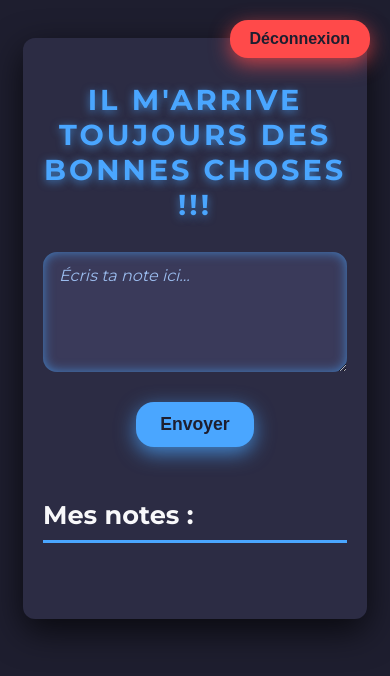
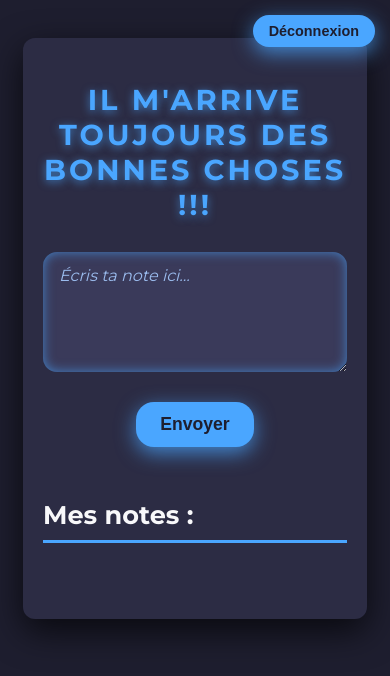
Before and after one commit to LouisFoucher/Posterioris, a plain HTML site: page index.html in a window 390 px wide. Drawn offline with Linux system fonts and the light colour scheme.

Commit message:
Add files via upload

```diff
--- a/style_index.css
+++ b/style_index.css
@@ -14,7 +14,6 @@ body {
   justify-content: center;
   align-items: flex-start;
   min-height: 100vh;
-  position: relative; /* utile pour le positionnement fixe du bouton */
 }
 
 .container {
@@ -176,12 +175,12 @@ li:hover {
   box-shadow: 0 7px 22px #0d5fcccc;
 }
 
-/* Styles spécifiques pour le bouton déconnexion */
+/* Bouton déconnexion fixé en haut à droite, hors container */
 #logoutBtn {
-  position: fixed;   /* fixe le bouton en haut à droite */
+  position: fixed;
   top: 20px;
   right: 20px;
-  background-color: #ff4a4a;
+  background-color: #4aa6ff;
   color: #1e1e2f;
   font-weight: 700;
   font-size: 1rem;
@@ -189,15 +188,15 @@ li:hover {
   border: none;
   border-radius: 18px;
   cursor: pointer;
-  box-shadow: 0 6px 20px #ff4a4abb;
+  box-shadow: 0 6px 20px #4aa6ffbb;
   user-select: none;
   transition: background-color 0.3s ease, box-shadow 0.3s ease;
-  z-index: 1000; /* au-dessus de tout */
+  z-index: 1000;
 }
 
 #logoutBtn:hover {
-  background-color: #cc3a3a;
-  box-shadow: 0 8px 28px #cc3a3acc;
+  background-color: #1a84ff;
+  box-shadow: 0 8px 28px #1a84ffcc;
 }
 
 @media (max-width: 600px) {
@@ -246,4 +245,11 @@ li:hover {
     padding: 8px 14px;
     margin-left: 12px;
   }
+
+  #logoutBtn {
+    font-size: 0.9rem;
+    padding: 8px 16px;
+    top: 15px;
+    right: 15px;
+  }
 }
```
Also changed, not shown: index.html (+2 -1 lines).
